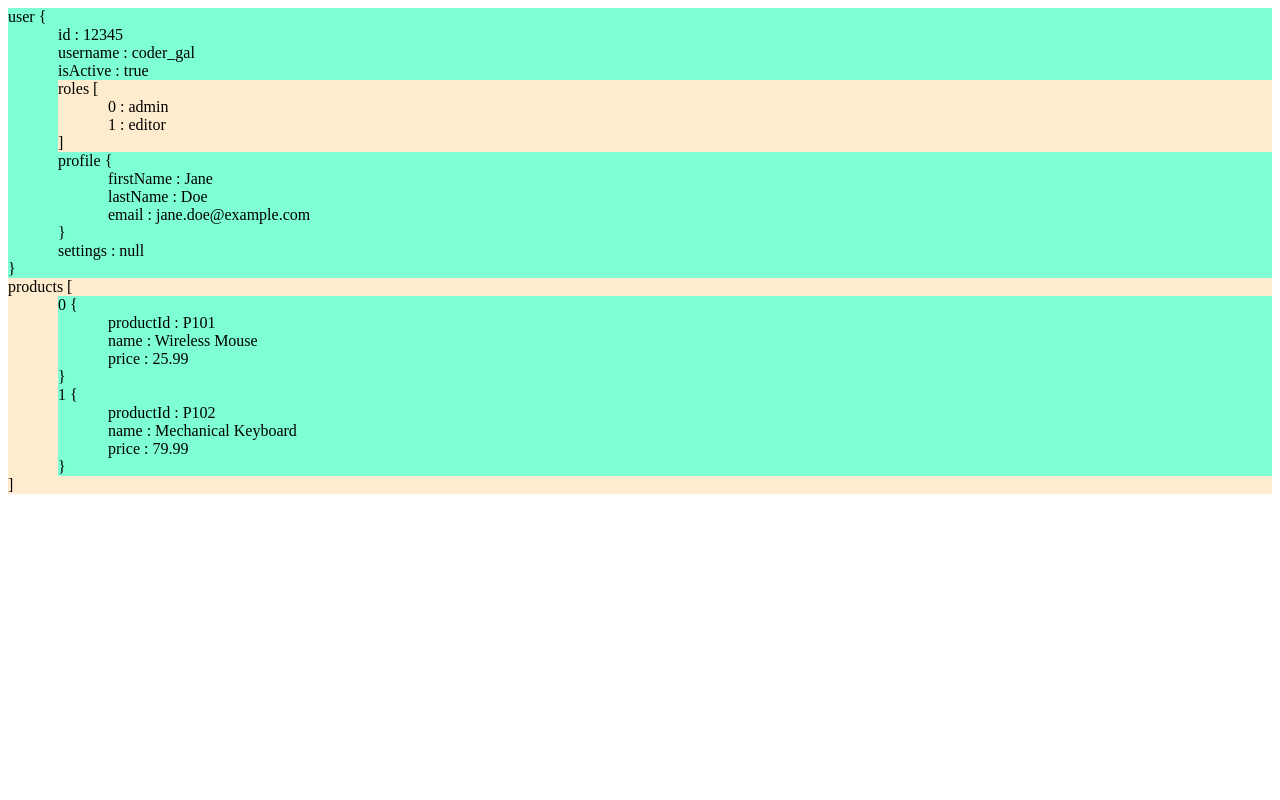
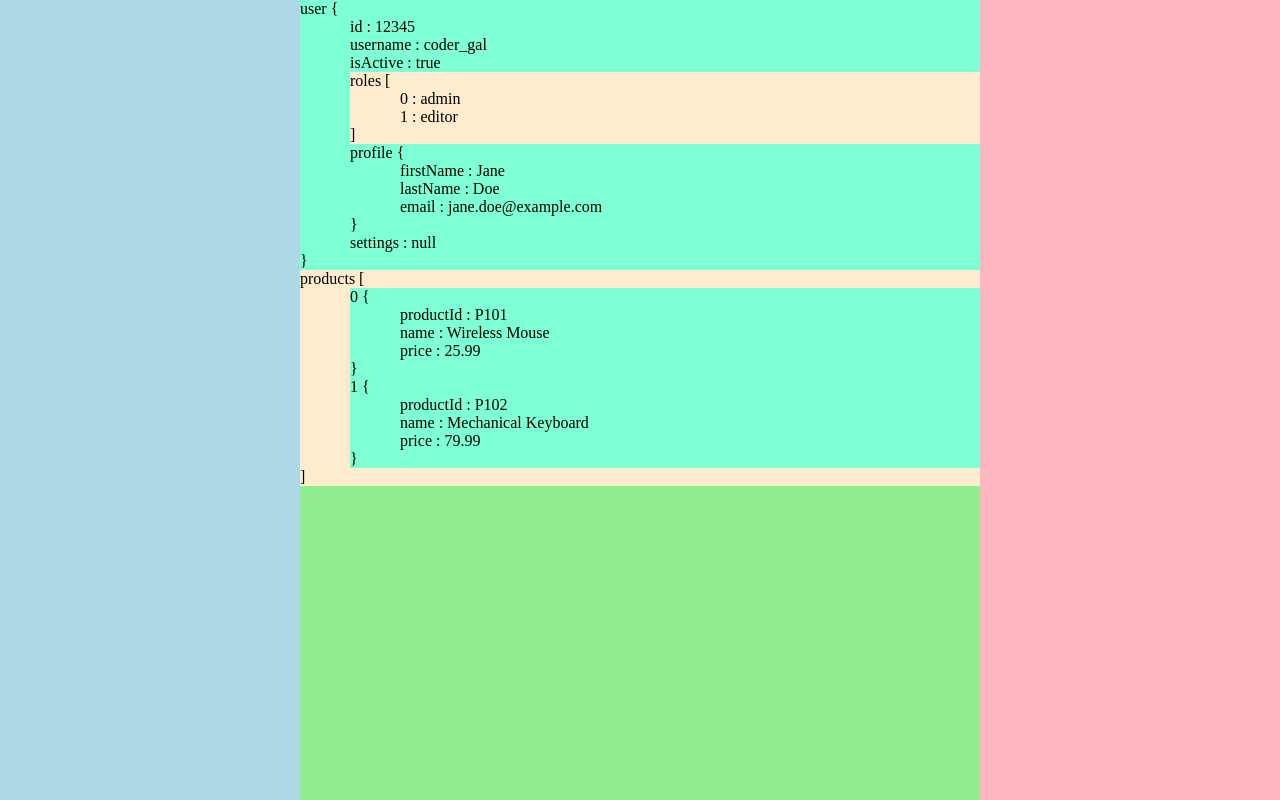
Before and after one commit to dtsiktsiris/jsonToHTML, a website: page public/index.html in a window 1280 px wide. Drawn offline with Linux system fonts and the light colour scheme.

Commit message:
add layout

```diff
--- a/public/index.html
+++ b/public/index.html
@@ -6,10 +6,58 @@
     <meta name="viewport" content="width=device-width, initial-scale=1.0">
     <title>Document</title>
 </head>
+<style>
+    * {
+        margin: 0;
+        padding: 0;
+        box-sizing: border-box;
+    }
+
+    .container {
+        display: flex;
+        height: 100vh;
+        width: 100vw;
+    }
+
+    .leftSidebar {
+        background-color: lightblue;
+        height: 100vh;
+        width: 300px;
+    }
+
+    .content {
+        background-color: lightgreen;
+        flex-grow: 1;
+        height: 100%;
+    }
+
+    .rightSidebar {
+        background-color: lightpink;
+        height: 100vh;
+        width: 300px;
+    }
+
+    .object {
+        background-color: aquamarine;
+    }
+
+    .array {
+        background-color: blanchedalmond;
+    }
+
+    .identate {
+        padding-left: 50px;
+    }
+</style>
 
 <body>
-    <!-- <button onclick="clicked()">Click me</button> -->
-    <div id="jsonHolder"></div>
+    <div class="container">
+        <div class="leftSidebar"></div>
+        <div class="content">
+            <div id="jsonHolder"></div>
+        </div>
+        <div class="rightSidebar"></div>
+    </div>
 </body>
 <script>
     const json = {
@@ -63,35 +111,18 @@
 
             }
             else {
-                jsonhtml += '<div class="key">';
+                jsonhtml += '<div class="key-value">';
                 jsonhtml += k + " : " + obj[k];
                 jsonhtml += '</div>';
             }
         }
-        // return jsonhtml
     }
 
-    // function clicked() {
-        eachRecursive(json)
-        console.log(jsonhtml);
+    eachRecursive(json)
+    console.log(jsonhtml);
 
-        document.getElementById('jsonHolder').innerHTML = jsonhtml
-
-    // }
+    document.getElementById('jsonHolder').innerHTML = jsonhtml
 
 </script>
-<style>
-    .object {
-        background-color: aquamarine;
-    }
-
-    .array {
-        background-color: blanchedalmond;
-    }
-
-    .identate {
-        padding-left: 50px;
-    }
-</style>
 
 </html>
```
